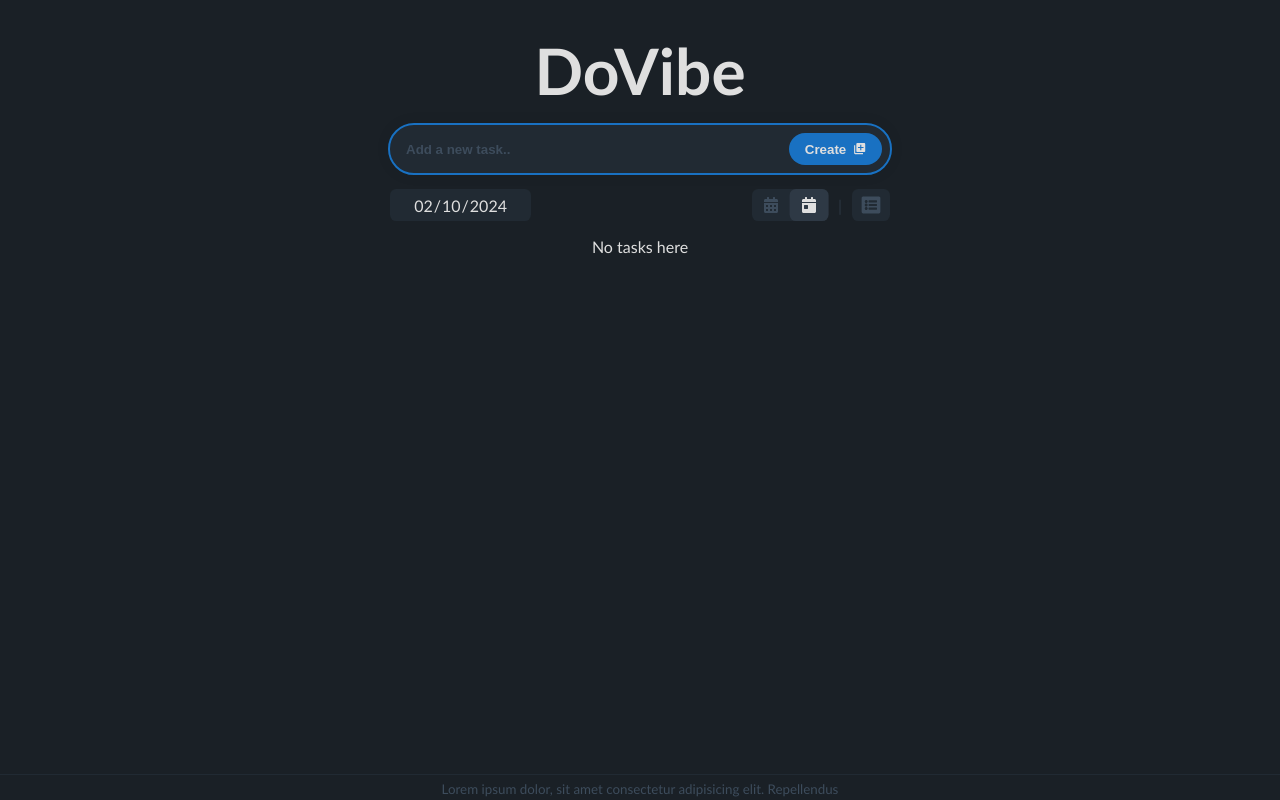
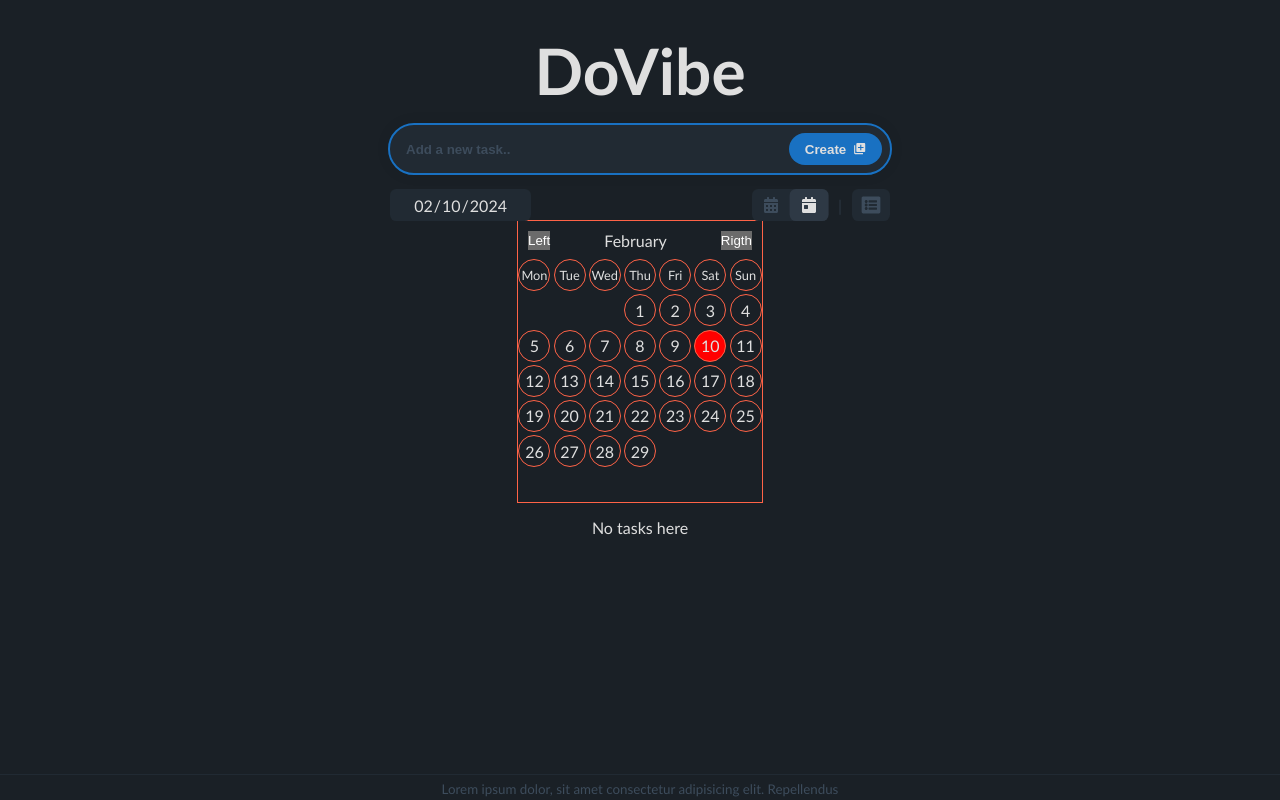
Before and after one commit to iNikAnn/DoVibe, a React (Create React App) app: page / in a window 1280 px wide. Built offline with nearby package versions, Linux system fonts and the light colour scheme; the HTML template or start-up script is replaced by a standard one.

Commit message:
Started development of a custom DatePicker component

```diff
--- a/src/components/FiltersBar.jsx
+++ b/src/components/FiltersBar.jsx
@@ -5,8 +5,12 @@ import { FaCalendarAlt } from "react-icons/fa";
 import { FaCalendarDay } from "react-icons/fa";
 import { FaListAlt } from "react-icons/fa";
 
+// components
+import DatePicker from '../components/datepicker/DatePicker';
+
 function FiltersBar({ initialDate, onChangeViewMode, setOnlyUncompleted }) {
 	return (
+		<>
 			<div className={styles.filtersWrapper}>
 				<div className={`${styles.datePickerWrapper}`}>
 					<input
@@ -18,7 +22,6 @@ function FiltersBar({ initialDate, onChangeViewMode, setOnlyUncompleted }) {
 						id="date"
 					/>
 				</div>
-
 				<fieldset className={styles.fieldset}>
 					<div className={styles.viewModeWrapper}>
 						<input
@@ -33,7 +36,6 @@ function FiltersBar({ initialDate, onChangeViewMode, setOnlyUncompleted }) {
 							{/* <span>All</span> */}
 							<FaCalendarAlt />
 						</label>
-
 						<input
 							className={styles.inputToday}
 							type="radio"
@@ -46,12 +48,9 @@ function FiltersBar({ initialDate, onChangeViewMode, setOnlyUncompleted }) {
 							{/* <span>Day</span> */}
 							<FaCalendarDay />
 						</label>
-
 						<div className={styles.activeViewMode}></div>
 					</div>
-
 					<span className={styles.separator}>|</span>
-
 					<input
 						type="checkbox"
 						name=""
@@ -64,6 +63,9 @@ function FiltersBar({ initialDate, onChangeViewMode, setOnlyUncompleted }) {
 					</label>
 				</fieldset>
 			</div>
+
+			<DatePicker onPickDate={onChangeViewMode} />
+		</>
 	)
 }
 
--- a/src/components/TodoApp.jsx
+++ b/src/components/TodoApp.jsx
@@ -7,22 +7,24 @@ import { AnimatePresence } from 'framer-motion';
 
 // components
 import InputBar from './InputBar';
+import FiltersBar from './FiltersBar';
 import TodoList from './TodoList';
 import Footer from './Footer';
 import Notification from './Hotification';
 
 // utils
+import getFormattedDate from '../utils/getFormattedDate';
 import modifyDateByOneDay from '../utils/modifyDateByOneDay';
 import isTodoDuplicate from '../utils/isTodoDuplicate';
 import sortTodosByCompletion from '../utils/sortTodosByCompletion';
-import FiltersBar from './FiltersBar';
 
 // icons
 import { FaUndoAlt } from "react-icons/fa";
 
 function TodoApp() {
 	const inputBarRef = useRef(null);
-	const today = new Date().toISOString().slice(0, 10);
+	// const today = new Date().toISOString().slice(0, 10);
+	const today = getFormattedDate(new Date());
 
 	const [date, setDate] = useState(today);
 	const [todos, setTodos] = useState(JSON.parse(localStorage.getItem('todos')) || {});
@@ -58,7 +60,7 @@ function TodoApp() {
 	// change view mode
 	const handleChangeViewMode = (day) => {
 		const newDate = day === 'today' ? today : day ? day : '';
-		setDate(newDate);
+		setDate(getFormattedDate(newDate));
 	};
 
 	// add todo
--- /dev/null
+++ b/src/components/datepicker/DatePicker.jsx
@@ -0,0 +1,72 @@
+import styles from '../../css/DatePicker.module.css';
+
+// react
+import { Fragment, useState, useEffect } from 'react';
+
+// components
+import DatePickerCell from './DatePickerCell';
+
+function DatePicker({ onPickDate }) {
+	const now = new Date();
+	const [year, setYear] = useState(now.getFullYear());
+	const [month, setMonth] = useState(now.getMonth());
+	const [monthName, setMonthName] = useState(now.toLocaleString('default', { month: 'long' }));
+	const days = new Date(year, month + 1, 0).getDate();
+	const shift = new Date(year, month, 0).getDay();
+
+	// Отрабатывает 2 раза!!!
+	// console.log(month);
+	// console.log(shift);
+
+	useEffect(() => {
+		setMonthName(new Date(year, month, 1).toLocaleString('default', { month: 'long' }));
+	}, [month, year]);
+
+	const weekDays = ['Mon', 'Tue', 'Wed', 'Thu', 'Fri', 'Sat', 'Sun'];
+
+	const handleChangeMonth = (dir) => {
+		const newMonth = month + (dir === 'back' ? -1 : 1);
+		const newYear = newMonth < 0 ? year - 1 : newMonth > 11 ? year + 1 : year;
+		setMonth((newMonth + 12) % 12);
+		setYear(newYear);
+	};
+
+	const handleChangeDate = (newDate) => {
+		onPickDate(newDate);
+	};
+
+	return (
+		<div className={styles.datePicker}>
+			<div className={styles.monthControl}>
+				<button onClick={() => handleChangeMonth('back')}>Left</button>
+				<span>{monthName}</span>
+				<button onClick={() => handleChangeMonth('forward')}>Rigth</button>
+			</div>
+
+			<div className={styles.days}>
+				{[...weekDays, ...Array(shift).fill(null), ...Array(days).fill('day')].map((day, index) =>
+					<Fragment key={'fragment' + index}>
+						{
+							index <= 6
+								// ? <small className={`${styles.cell} ${styles.weekDay}`}>{day}</small>
+								? <DatePickerCell key={'weekDay' + day} text={day} className={'weekDay'} />
+								: day === null
+									? <div key={'shift' + index} />
+									// : <div className={`${styles.cell} ${styles.day}`}>{index - 6 - shift}</div>
+									: <DatePickerCell
+										key={'day' + (index - 6 - shift)}
+										text={index - 6 - shift}
+										className={'day'}
+										year={year}
+										month={month}
+										onClick={handleChangeDate}
+									/>
+						}
+					</Fragment>
+				)}
+			</div>
+		</div>
+	);
+}
+
+export default DatePicker;
--- /dev/null
+++ b/src/components/datepicker/DatePickerCell.jsx
@@ -0,0 +1,23 @@
+import styles from '../../css/DatePickerCell.module.css';
+
+// react
+import { useState } from 'react';
+
+function DatePickerCell({ text, className, year, month, onClick }) {
+	const [isToday, setIsToday] = useState(() => {
+		const now = new Date();
+		const currentDate = new Date(year, month, text);
+		return now.toDateString() === currentDate.toDateString();
+	});
+
+	return (
+		<div
+			className={`${styles.cell} ${styles[className]} ${isToday ? styles.today : ''}`}
+			onClick={() => onClick(new Date(year, month, text))}
+		>
+			{text}
+		</div>
+	);
+}
+
+export default DatePickerCell;
--- /dev/null
+++ b/src/css/DatePicker.module.css
@@ -0,0 +1,17 @@
+.datePicker {
+	outline: 1px solid tomato;
+	display: inline-block;
+}
+
+.monthControl {
+	display: flex;
+	justify-content: space-between;
+	padding: 0.6rem;
+}
+
+.days {
+	display: grid;
+	grid-template-columns: repeat(7, 2rem);
+	grid-template-rows: repeat(7, 2rem);
+	gap: 0.2rem;
+}
--- /dev/null
+++ b/src/css/DatePickerCell.module.css
@@ -0,0 +1,23 @@
+.cell {
+	border: 1px solid tomato;
+	display: flex;
+	align-items: center;
+	justify-content: center;
+	width: 100%;
+	height: 100%;
+	border-radius: 50%;
+}
+
+.weekDay {
+	font-size: 0.8rem;
+}
+
+.day:hover {
+	background-color: var(--bg-color-tertiary);
+	cursor: pointer;
+}
+
+.today {
+	color: var(--text-color-primary);
+	background-color: red;
+}
--- /dev/null
+++ b/src/utils/getFormattedDate.js
@@ -0,0 +1,11 @@
+function getFormattedDate(date) {
+	const year = date.getFullYear();
+	const month = String((date.getMonth() + 1)).padStart(2, '0')
+	const day = String(date.getDate()).padStart(2, '0');
+
+	const formattedDate = `${year}-${month}-${day}`
+
+	return formattedDate;
+}
+
+export default getFormattedDate;
```
Lines whose indentation alone changed are shown as unchanged.
